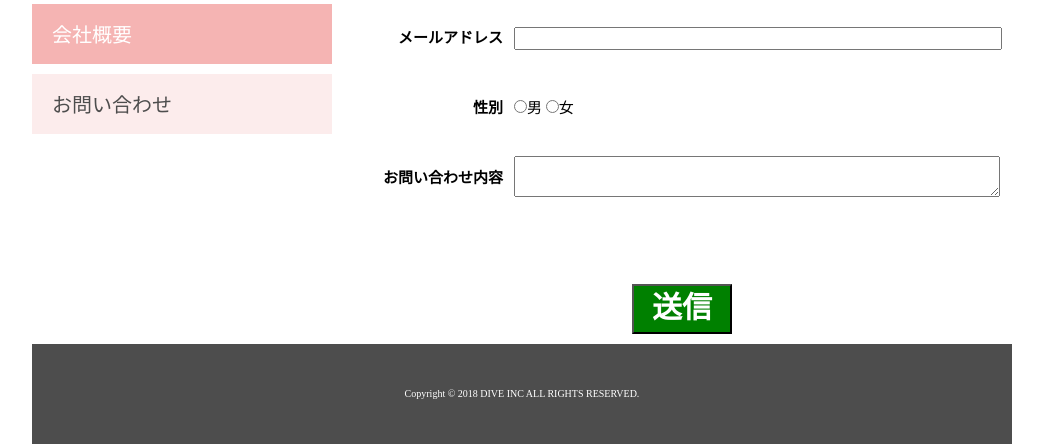
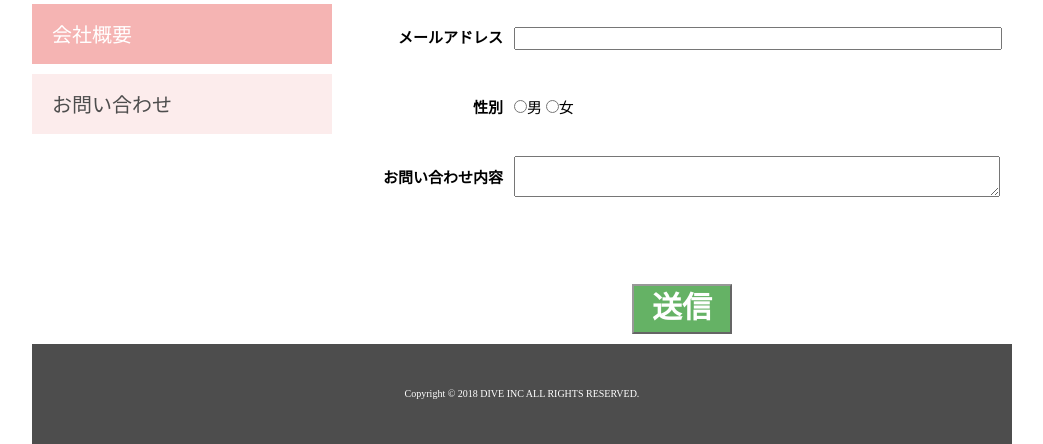
Before and after one commit to tatsuyaoozeki/kadai, a plain HTML site: page contact.html in a window 1280 px wide. In both pictures the pointer is over the input "送信". Shown: the part 864-1308 px from the top of the page, without its empty margins (118-1161 px from the left). Drawn offline with Linux system fonts and the light colour scheme.

Commit message:
修正いたしました

```diff
--- a/css/contact.css
+++ b/css/contact.css
@@ -43,3 +43,7 @@ div.sousin{
     font-size:200%;
     font-weight: bold;
 }
+
+.btn:hover{
+  opacity:0.6;
+}
```
